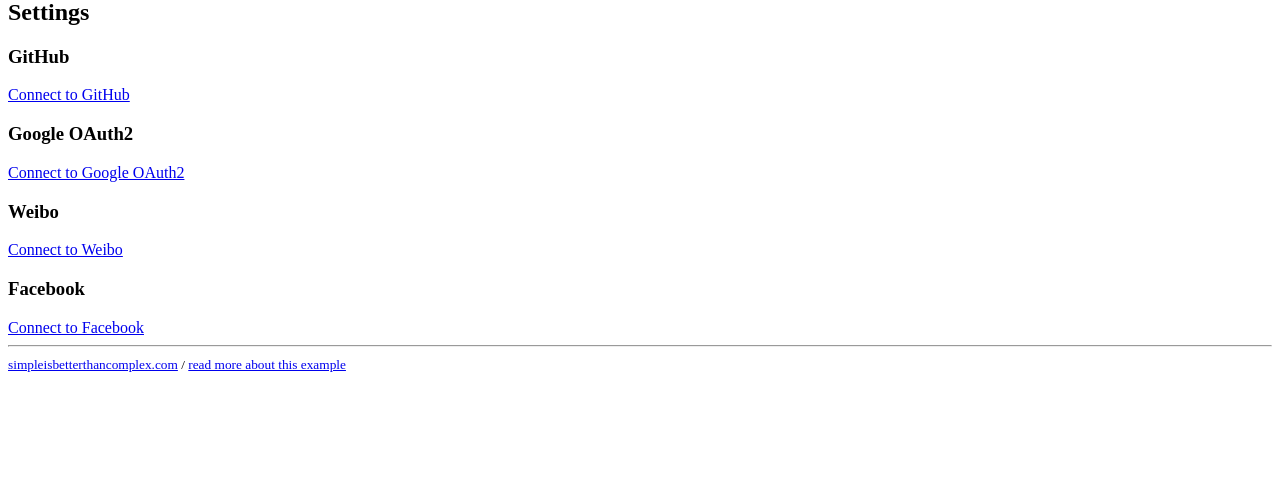
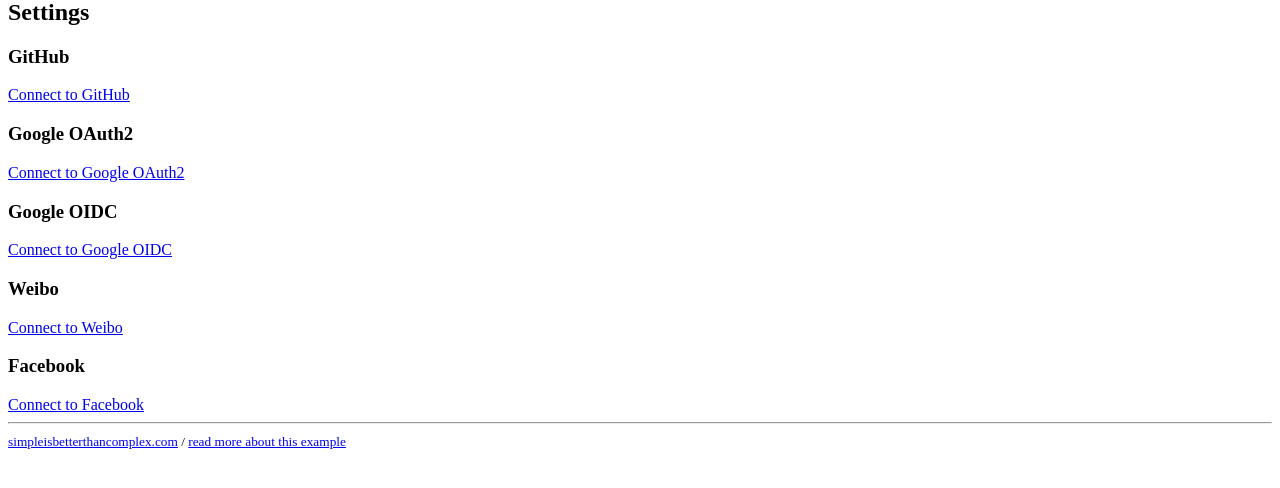
Before and after one commit to ace-han/vue-drf-jwt, a Django app: page /settings in a window 1280 px wide. Shown: the part 129-617 px from the top of the page. Run offline with Django 3.2, Linux system fonts and the light colour scheme; the visitor is signed in with stand-in values (Sample User, id 1).

Commit message:
add google-openidconnect auth example

```diff
--- a/vdjapi/templates/common/settings.html
+++ b/vdjapi/templates/common/settings.html
@@ -29,10 +29,26 @@
       </form>
     {% else %}
       <button type="button" disabled>Disconnect from Google OAuth2</button>
-      <p style="color: red">You must <a href="{% url 'password' %}">define a password</a> for your account before disconnecting from Weibo.</p>
+      <p style="color: red">You must <a href="{% url 'password' %}">define a password</a> for your account before disconnecting from Google OAuth2.</p>
     {% endif %}
   {% else %}
     <a href="{% url 'oauth:social:begin' 'google-oauth2' %}">Connect to Google OAuth2</a>
+  {% endif %}
+
+  <h3>Google OIDC</h3>
+  {% if google_openidconnect_login %}
+    <p>Connected as <a href="https://myaccount.google.com" target="_blank">{{ google_openidconnect_login.uid }}</a></p>
+    {% if can_disconnect %}
+      <form method="post" action="{% url 'oauth:social:disconnect' 'google-openidconnect' %}">
+        {% csrf_token %}
+        <button type="submit">Disconnect from Google OIDC</button>
+      </form>
+    {% else %}
+      <button type="button" disabled>Disconnect from Google OIDC</button>
+      <p style="color: red">You must <a href="{% url 'password' %}">define a password</a> for your account before disconnecting from Google OIDC.</p>
+    {% endif %}
+  {% else %}
+    <a href="{% url 'oauth:social:begin' 'google-openidconnect' %}">Connect to Google OIDC</a>
   {% endif %}
 
   <h3>Weibo</h3>
--- a/vdjapi/templates/registration/login.html
+++ b/vdjapi/templates/registration/login.html
@@ -12,5 +12,6 @@
   <a href="{% url 'oauth:social:begin' 'github' %}">Login with GitHub</a><br>
   <a href="{% url 'oauth:social:begin' 'weibo' %}">Login with Weibo</a><br>
   <a href="{% url 'oauth:social:begin' 'google-oauth2' %}">Login with Google OAuth2</a><br>
+  <a href="{% url 'oauth:social:begin' 'google-openidconnect' %}">Login with Google OIDC</a><br>
   <a href="{% url 'oauth:social:begin' 'facebook' %}">Login with Facebook</a>
 {% endblock %}
--- a/vdjapi/vdjapi/settings/default.py
+++ b/vdjapi/vdjapi/settings/default.py
@@ -268,6 +268,7 @@
     # ...
     # google
     'social_core.backends.google.GoogleOAuth2',
+    'social_core.backends.google_openidconnect.GoogleOpenIdConnect',
     # weibo
     'social_core.backends.weibo.WeiboOAuth2',
     # github OAuth2
@@ -351,6 +352,9 @@
     'https://www.googleapis.com/auth/userinfo.profile',
 ]
 
+SOCIAL_AUTH_GOOGLE_OPENIDCONNECT_KEY = '401861438700-cnct2ak8867s5vmb97787gke8obmtqkf.apps.googleusercontent.com'
+SOCIAL_AUTH_GOOGLE_OPENIDCONNECT_SECRET = '0-FXArpYIK80ClkXT8MGI1BI'
+
 SOCIAL_AUTH_LOGIN_ERROR_URL = '/settings'
 SOCIAL_AUTH_LOGIN_REDIRECT_URL = '/settings'
 SOCIAL_AUTH_RAISE_EXCEPTIONS = False
--- a/vdjapi/vdjapi/views.py
+++ b/vdjapi/vdjapi/views.py
@@ -1,7 +1,11 @@
 from django.contrib import messages
 from django.contrib.auth import update_session_auth_hash, login, authenticate
 from django.contrib.auth.decorators import login_required
-from django.contrib.auth.forms import AdminPasswordChangeForm, PasswordChangeForm, UserCreationForm
+from django.contrib.auth.forms import (
+    AdminPasswordChangeForm,
+    PasswordChangeForm,
+    UserCreationForm,
+)
 from django.shortcuts import render, redirect
 from rest_framework.decorators import api_view
 from rest_framework.response import Response
@@ -9,65 +13,79 @@
 
 
 def signup(request):
-    if request.method == 'POST':
+    if request.method == "POST":
         form = UserCreationForm(request.POST)
         if form.is_valid():
             form.save()
             user = authenticate(
-                username=form.cleaned_data.get('username'),
-                password=form.cleaned_data.get('password1')
+                username=form.cleaned_data.get("username"),
+                password=form.cleaned_data.get("password1"),
             )
             login(request, user)
-            return redirect('home')
+            return redirect("home")
     else:
         form = UserCreationForm()
-    return render(request, 'registration/signup.html', {'form': form})
+    return render(request, "registration/signup.html", {"form": form})
 
 
-@api_view(['GET'])
+@api_view(["GET"])
 def index(request):
-    return Response({'msg': 'Hello Vue-Django-JWT'})
+    return Response({"msg": "Hello Vue-Django-JWT"})
+
 
 @login_required
 def home(request):
-    return render(request, 'common/home.html')
+    print("home")
+    return render(request, "common/home.html")
+
 
 @login_required
 def settings(request):
+    print("settings")
     user = request.user
 
     try:
-        github_login = user.social_auth.get(provider='github')
+        github_login = user.social_auth.get(provider="github")
     except UserSocialAuth.DoesNotExist:
         github_login = None
-#     try:
-#         twitter_login = user.social_auth.get(provider='twitter')
-#     except UserSocialAuth.DoesNotExist:
-#         twitter_login = None
+    #     try:
+    #         twitter_login = user.social_auth.get(provider='twitter')
+    #     except UserSocialAuth.DoesNotExist:
+    #         twitter_login = None
     try:
-        google_oauth2_login = user.social_auth.get(provider='google-oauth2')
+        google_oauth2_login = user.social_auth.get(provider="google-oauth2")
     except UserSocialAuth.DoesNotExist:
         google_oauth2_login = None
+    try:
+        google_openidconnect_login = user.social_auth.get(provider="google-openidconnect")
+    except UserSocialAuth.DoesNotExist:
+        google_openidconnect_login = None
 
     try:
-        weibo_login = user.social_auth.get(provider='weibo')
+        weibo_login = user.social_auth.get(provider="weibo")
     except UserSocialAuth.DoesNotExist:
         weibo_login = None
     try:
-        facebook_login = user.social_auth.get(provider='facebook')
+        facebook_login = user.social_auth.get(provider="facebook")
     except UserSocialAuth.DoesNotExist:
         facebook_login = None
 
-    can_disconnect = (user.social_auth.count() > 1 or user.has_usable_password())
+    can_disconnect = user.social_auth.count() > 1 or user.has_usable_password()
 
-    return render(request, 'common/settings.html', {
-        'github_login': github_login,
-#         'twitter_login': twitter_login,
-        'weibo_login': weibo_login,
-        'google_oauth2_login': google_oauth2_login,
-        'facebook_login': facebook_login,
-        'can_disconnect': can_disconnect
-    })
+    return render(
+        request,
+        "common/settings.html",
+        {
+            "github_login": github_login,
+            # 'twitter_login': twitter_login,
+            "weibo_login": weibo_login,
+            "google_oauth2_login": google_oauth2_login,
+            "google_openidconnect_login": google_openidconnect_login,
+            "facebook_login": facebook_login,
+            "can_disconnect": can_disconnect,
+        },
+    )
+
 
 @login_required
 def password(request):
@@ -76,15 +94,15 @@
     else:
         PasswordForm = AdminPasswordChangeForm
 
-    if request.method == 'POST':
+    if request.method == "POST":
         form = PasswordForm(request.user, request.POST)
         if form.is_valid():
             form.save()
             update_session_auth_hash(request, form.user)
-            messages.success(request, 'Your password was successfully updated!')
-            return redirect('password')
+            messages.success(request, "Your password was successfully updated!")
+            return redirect("password")
         else:
-            messages.error(request, 'Please correct the error below.')
+            messages.error(request, "Please correct the error below.")
     else:
         form = PasswordForm(request.user)
-    return render(request, 'common/password.html', {'form': form})
+    return render(request, "common/password.html", {"form": form})
```
